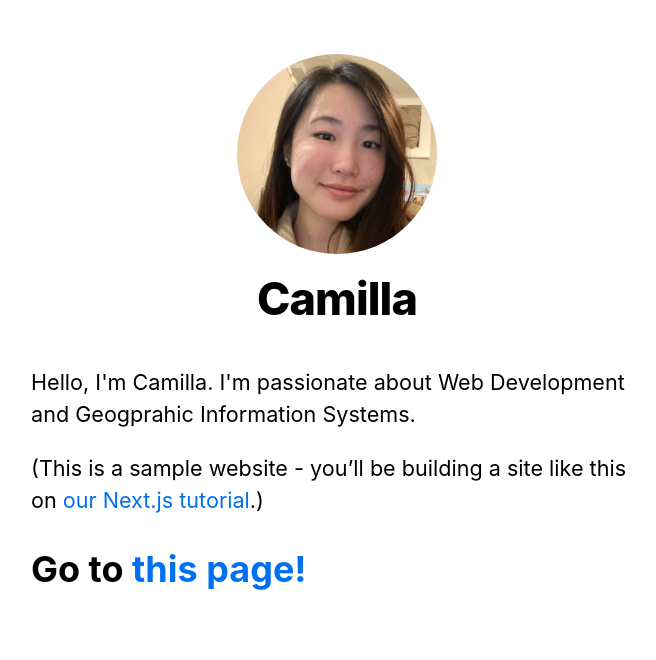
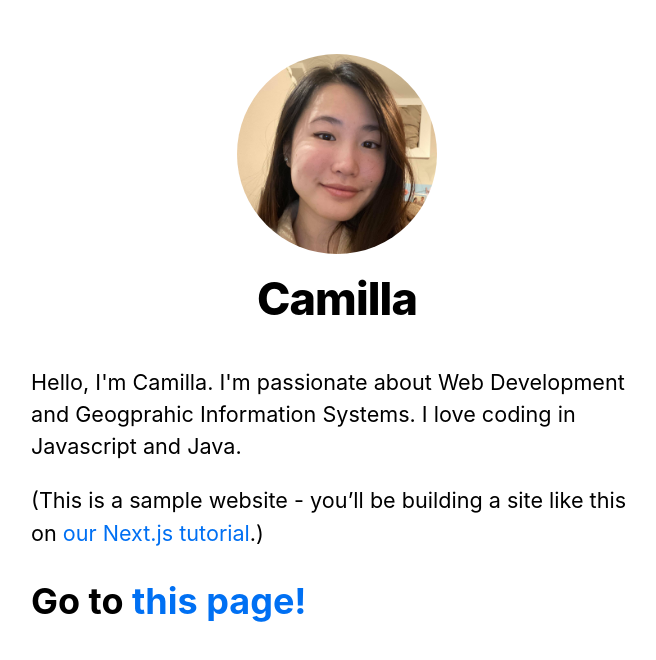
Before and after one commit to louisgv/art, a Next.js app: page / in a window 1280 px wide. Shown: the top 660 px of the page, without its empty margins (303-959 px from the left). Built offline with nearby package versions, Linux system fonts and the light colour scheme.

Commit message:
add more information to my introduction paragraph in index.js

```diff
--- a/pages/index.js
+++ b/pages/index.js
@@ -10,7 +10,10 @@ export default function Home() {
         <title>{siteTitle}</title>
       </Head>
       <section className={utilStyles.headingMd}>
-        <p>Hello, I'm Camilla. I'm passionate about Web Development and Geogprahic Information Systems.</p>
+        <p>Hello, I'm Camilla. I'm passionate about Web Development and Geogprahic Information Systems.
+          I love coding in Javascript and Java.
+        </p>
+
         <p>
           (This is a sample website - you’ll be building a site like this on{' '}
           <a href="https://nextjs.org/learn">our Next.js tutorial</a>.)
```
